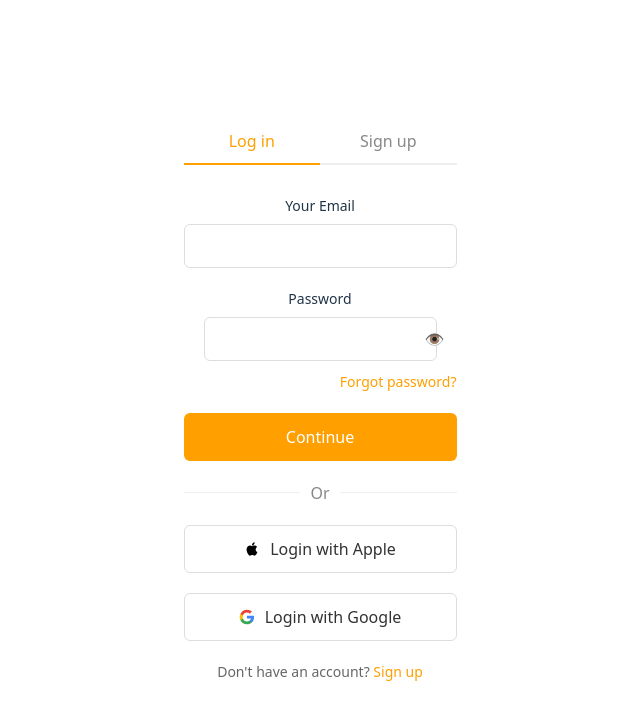
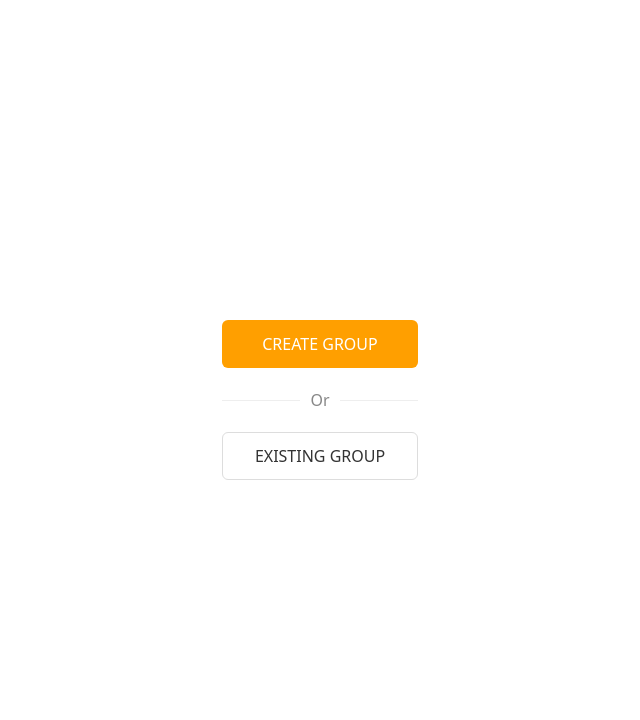
Before and after one commit to austin-pereira/MealMates, a React (Vite) app: page /group in a window 1280 px wide. Shown: the top 720 px of the page, without its empty margins (340-980 px from the left). Built offline with nearby package versions, Linux system fonts and the light colour scheme.

Commit message:
implemented basic functionality

```diff
--- a/src/App.tsx
+++ b/src/App.tsx
@@ -1,34 +1,14 @@
-import { useState } from 'react';
-import Login from './components/AuthScreens/Login';
-import GroupSelection from './components/AuthScreens/GroupSelection';
+import Routes from './routes';
+import { BrowserRouter } from 'react-router-dom';
 import './App.css';
 
 function App() {
-  const [currentScreen, setCurrentScreen] = useState<'login' | 'group'>('login');
+  return (
+    <BrowserRouter>
+    <Routes/>
+    </BrowserRouter>
+  )
 
-  const handleLoginSuccess = () => {
-    setCurrentScreen('group');
-  };
-
-  return (
-    <div className="app-container">
-      {currentScreen === 'login' ? (
-        <Login onLoginSuccess={handleLoginSuccess} />
-      ) : (
-        <div>
-          <GroupSelection />
-          <div style={{ marginTop: '20px', textAlign: 'center' }}>
-            <button
-              onClick={() => setCurrentScreen('login')}
-              style={{ background: 'none', border: 'none', color: 'blue', cursor: 'pointer' }}
-            >
-              Back to Login (for demo purposes)
-            </button>
-          </div>
-        </div>
-      )}
-    </div>
-  );
 }
 
 export default App;
--- /dev/null
+++ b/src/Routes.tsx
@@ -0,0 +1,20 @@
+import { useRoutes } from 'react-router-dom';
+import Login from './components/AuthScreens/Login';
+import GroupSelection from './components/AuthScreens/GroupSelection';
+import CreateGroup from './components/AuthScreens/CreateGroup';
+import ExistingGroup from './components/AuthScreens/ExistingGroup';
+import './App.css';
+
+const Routes = () => {
+    let element = useRoutes([
+        {path: '/', element: <Login />},
+        {path: '/group', element: <GroupSelection />},
+        {path: '/create-group', element: <CreateGroup />},
+        {path: '/existing-group', element: <ExistingGroup />},
+    ]);
+
+    return element;
+
+};
+
+export default Routes;
--- /dev/null
+++ b/src/components/AuthScreens/CreateGroup.tsx
@@ -0,0 +1,12 @@
+import React from 'react';
+
+const CreateGroup = () => {
+  return (
+    <div>
+      <h1>Create Group</h1>
+      {/* Add your form or other content here */}
+    </div>
+  );
+};
+
+export default CreateGroup;
--- /dev/null
+++ b/src/components/AuthScreens/ExistingGroup.tsx
@@ -0,0 +1,12 @@
+import React from 'react';
+
+const ExistingGroup = () => {
+  return (
+    <div>
+      <h1>Existing Group</h1>
+      {/* Add your form or other content here */}
+    </div>
+  );
+};
+
+export default ExistingGroup;
--- a/src/components/AuthScreens/GroupSelection.tsx
+++ b/src/components/AuthScreens/GroupSelection.tsx
@@ -1,16 +1,31 @@
 import '../../styles/auth.css';
+import { useNavigate } from 'react-router-dom';
 
 const GroupSelection = () => {
+  const navigate = useNavigate();
+
+  const handleCreateGroup = () => {
+    navigate('/create-group'); // Replace with your desired route
+  };
+
+  const handleExistingGroup = () => {
+    navigate('/existing-group'); // Replace with your desired route
+  };
+
   return (
     <div className="auth-container group-selection">
       <div className="group-buttons">
-        <button className="auth-button primary">CREATE GROUP</button>
+        <button className="auth-button primary" onClick={handleCreateGroup}>
+          CREATE GROUP
+        </button>
 
         <div className="divider">
           <span>Or</span>
         </div>
 
-        <button className="auth-button secondary">EXISTING GROUP</button>
+        <button className="auth-button secondary" onClick={handleExistingGroup}>
+          EXISTING GROUP
+        </button>
       </div>
     </div>
   );
--- a/src/components/AuthScreens/Login.tsx
+++ b/src/components/AuthScreens/Login.tsx
@@ -1,18 +1,16 @@
 import { useState } from 'react';
 import '../../styles/auth.css';
 import { auth, googleProvider } from '../../firebaseConfig';
+import { Link, useNavigate } from 'react-router-dom';
 import { signInWithPopup, signInWithEmailAndPassword, createUserWithEmailAndPassword } from 'firebase/auth';
 
-interface LoginProps {
-  onLoginSuccess: () => void;
-}
-
-const Login = ({ onLoginSuccess }: LoginProps) => {
+const Login = () => {
   const [email, setEmail] = useState('');
   const [password, setPassword] = useState('');
   const [showPassword, setShowPassword] = useState(false);
   const [error, setError] = useState('');
   const [isLogin, setIsLogin] = useState(true);
+  const navigate = useNavigate();
 
   const handleSubmit = async (e: React.FormEvent) => {
     e.preventDefault();
@@ -22,11 +20,12 @@ const Login = ({ onLoginSuccess }: LoginProps) => {
       if (isLogin) {
         await signInWithEmailAndPassword(auth, email, password);
         console.log('User signed in successfully');
+        navigate('/group');
       } else {
         await createUserWithEmailAndPassword(auth, email, password);
         console.log('User signed up successfully');
+        navigate('/group');
       }
-      onLoginSuccess(); // Redirect after successful login/signup
     } catch (error: any) {
       setError(`Failed to ${isLogin ? 'sign in' : 'sign up'}`);
       console.error(`${isLogin ? 'Login' : 'Signup'} error:`, error);
@@ -39,7 +38,7 @@ const Login = ({ onLoginSuccess }: LoginProps) => {
     try {
       await signInWithPopup(auth, googleProvider);
       console.log('User signed in with Google successfully');
-      onLoginSuccess(); // Redirect after successful Google login
+      navigate('/group');
     } catch (error: any) {
       setError(error.message || 'Failed to sign in with Google');
       console.error('Google login error:', error);
```
